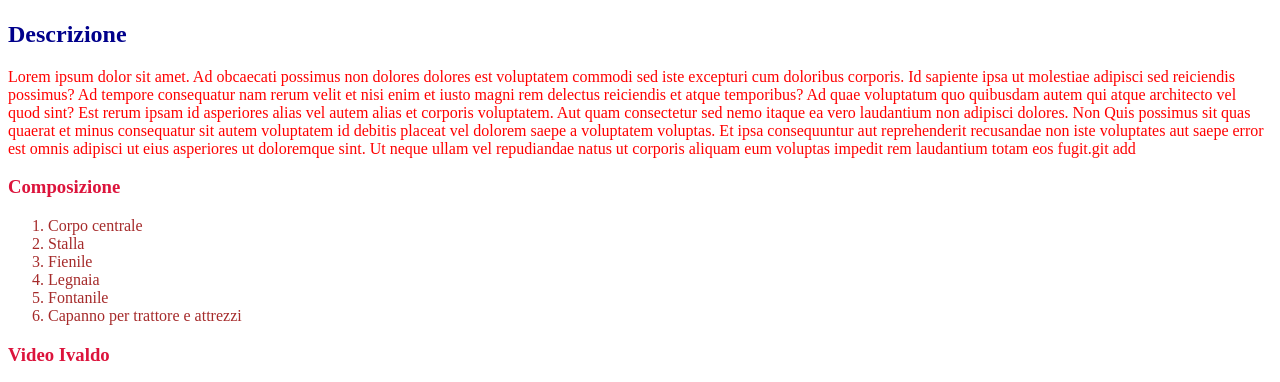
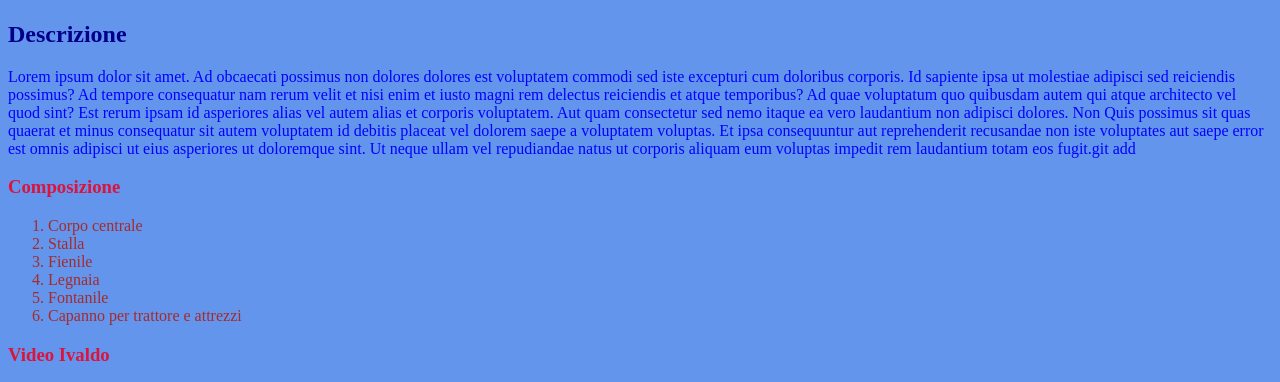
Before and after one commit to CarloCioni/castello, a plain HTML site: page index.html in a window 1280 px wide. Shown: the part 393-775 px from the top of the page. Drawn offline with Linux system fonts and the light colour scheme.

Commit message:
cambiato bg

```diff
--- a/styles/styles.css
+++ b/styles/styles.css
@@ -5,7 +5,7 @@ h2 {
     color:darkblue;
 }
 p {
-    color:red;
+    color:blue;
 }
 h3 {
     color:crimson;
@@ -13,3 +13,6 @@ h3 {
 li {
     color:brown;
 }
+body {
+    background-color: cornflowerblue;
+}
```
